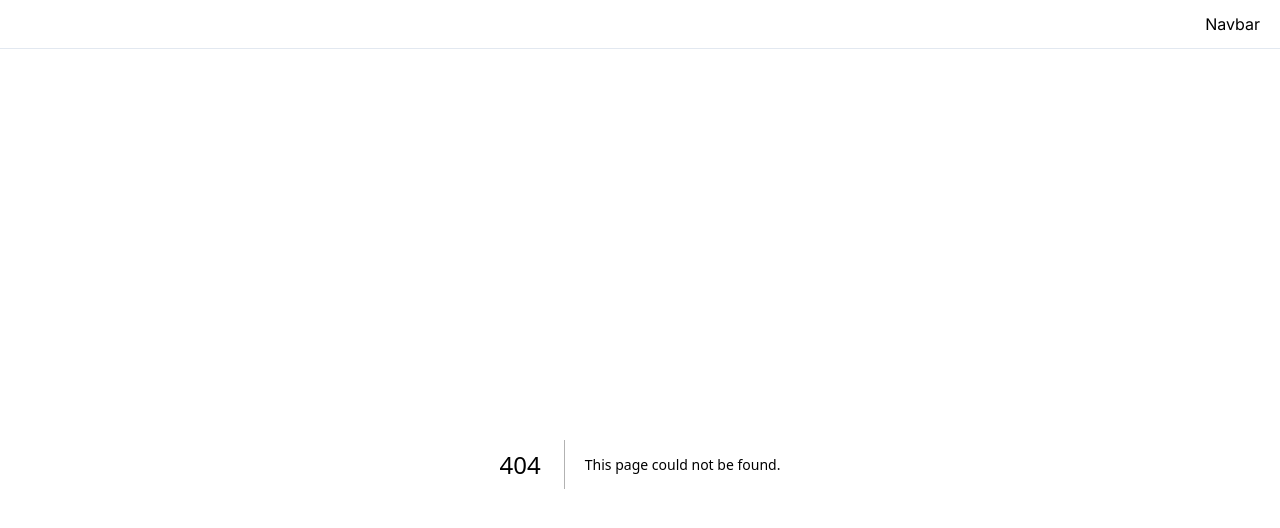
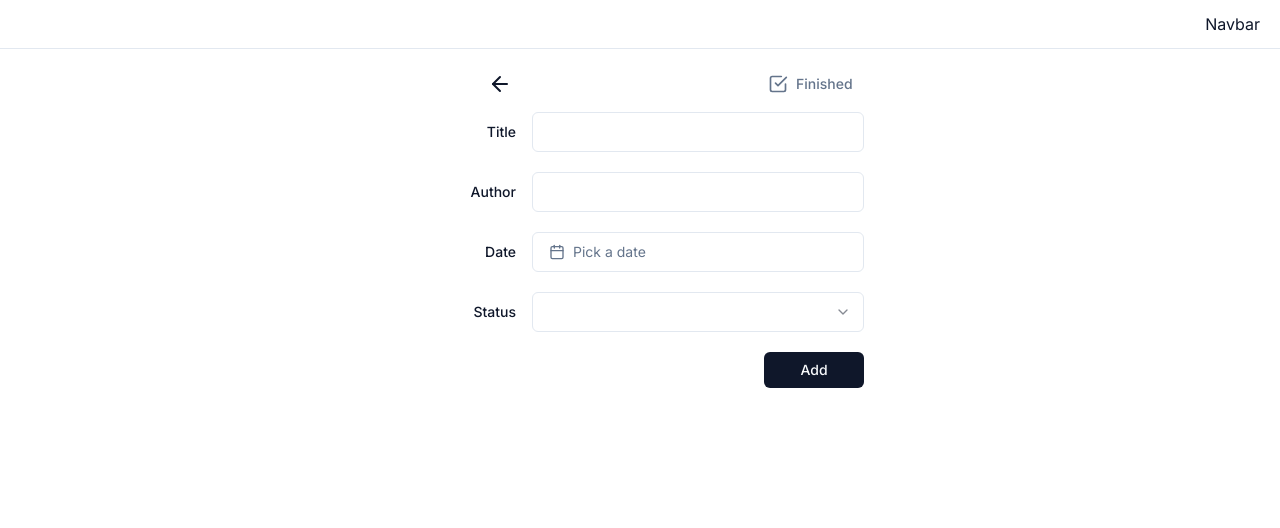
Before and after one commit to barbatus/assess, a Next.js app: page /edit/1 in a window 1280 px wide. Before the commit this address had no page. Shown: the top 528 px of the page. Built offline with nearby package versions, Linux system fonts and the light colour scheme.

Commit message:
Add user book edit page Remove finished from the books table and add navigation to the edit page Add finished button and rate popup to the edit page

```diff
--- a/components/book-form.tsx
+++ b/components/book-form.tsx
@@ -25,7 +25,7 @@ const formSchema = z.object({
   status: z.enum(["READ", "READING", "TO_READ"], { required_error: "Status is required" }),
 });
 
-export const BookForm = (props: { onBookAdded: (book: UserBook) => void }) => {
+export const BookForm = (props: { onDone: (book: UserBook) => void }) => {
   const {
     register,
     formState: { errors, isValid },
@@ -42,10 +42,10 @@ export const BookForm = (props: { onBookAdded: (book: UserBook) => void }) => {
     async (values: TypeOf<typeof formSchema>) => {
       const newBook = await addBook(values);
       if (newBook) {
-        props.onBookAdded(newBook);
+        props.onDone(newBook);
       }
     },
-    [props.onBookAdded],
+    [props.onDone],
   );
 
   return (
--- a/components/books.tsx
+++ b/components/books.tsx
@@ -1,8 +1,7 @@
-import { useState, useMemo, useCallback } from "react";
+import { useState, useMemo } from "react";
 import set from "lodash.set";
-import { Rating } from "react-simple-star-rating";
 import { ColumnDef, SortingState, ColumnFiltersState } from "@tanstack/react-table";
-import { ArrowUp, ArrowDown } from "lucide-react";
+import { ArrowUp, ArrowDown, EyeIcon } from "lucide-react";
 import { useRouter } from "next/router";
 
 import {
@@ -15,7 +14,6 @@ import { useUserBooks } from "~/hooks/user-books";
 
 import { Button } from "./ui/button";
 import { Input } from "./ui/input";
-import { Dialog, DialogContent, DialogFooter, DialogHeader, DialogTitle } from "./ui/dialog";
 import { DataTable } from "./data-table";
 
 export const columns: ColumnDef<UserBook>[] = [
@@ -122,51 +120,21 @@ export const BooksTable = (opts: { status: "READ" | "READING" | "TO_READ" }) =>
     status: opts.status,
   });
 
-  const [finishBookId, setFinishBookId] = useState<UserBook["id"] | null>(null);
-  const onFinish = (bookId: UserBook["id"]) => {
-    setFinishBookId(bookId);
-  };
-
   const tableColumns = useMemo(() => {
-    if (opts.status === "READ") return columns;
     return columns.concat({
       header: "Actions",
       cell: ({ row }) => {
         return (
-          <Button size="sm" onClick={() => onFinish(row.original.id)}>
-            Finish
+          <Button size="sm" variant="ghost" onClick={() => router.push(`/edit/${row.original.id}`)}>
+            <EyeIcon className="w-5" />
           </Button>
         );
       },
     });
   }, [opts.status]);
 
-  const [rating, setRating] = useState<number>(0);
-
-  const onClose = useCallback(() => {
-    setFinishBookId(null);
-  }, []);
-
   return (
     <>
-      {!!finishBookId && (
-        <Dialog open onOpenChange={onClose}>
-          <DialogContent className="sm:max-w-[425px]">
-            <DialogHeader>
-              <DialogTitle>Rate</DialogTitle>
-            </DialogHeader>
-            <Rating onClick={setRating} />
-            <DialogFooter>
-              <Button variant="secondary" size="sm" onClick={onClose}>
-                Cancel
-              </Button>
-              <Button type="submit" size="sm">
-                Ok
-              </Button>
-            </DialogFooter>
-          </DialogContent>
-        </Dialog>
-      )}
       <DataTable
         columns={tableColumns}
         data={books}
--- a/pages/add.tsx
+++ b/pages/add.tsx
@@ -17,7 +17,7 @@ export default function Create() {
           <ArrowLeft className="h-6 w-6" />
         </Button>
       </div>
-      <BookForm onBookAdded={() => router.push("/")} />
+      <BookForm onDone={() => router.push("/")} />
     </div>
   );
 }
--- /dev/null
+++ b/pages/edit/[id].tsx
@@ -0,0 +1,75 @@
+import { useState, useCallback } from "react";
+import { useRouter } from "next/router";
+import { ArrowLeft, CheckSquareIcon } from "lucide-react";
+import { Rating } from "react-simple-star-rating";
+
+import { BookForm } from "~/components/book-form";
+import { Button } from "~/components/ui/button";
+import {
+  Dialog,
+  DialogContent,
+  DialogFooter,
+  DialogHeader,
+  DialogTitle,
+} from "~/components/ui/dialog";
+
+import { UserBook } from "~/prisma/generated/type-graphql";
+
+import { useUserBook } from "~/hooks/user-book";
+
+export default function Edit() {
+  const router = useRouter();
+  const [showRate, setShowRate] = useState(false);
+  const [rating, setRating] = useState<number>(0);
+
+  const { finishBook } = useUserBook({ userId: 1, id: Number(router.query.id) });
+
+  const onFinish = useCallback(() => {
+    finishBook(rating);
+  }, [finishBook, rating]);
+
+  const onClose = useCallback(() => {
+    setShowRate(false);
+  }, []);
+
+  return (
+    <div className="flex-1">
+      {!!showRate && (
+        <Dialog open onOpenChange={onClose}>
+          <DialogContent className="sm:max-w-[425px]">
+            <DialogHeader>
+              <DialogTitle>Rate</DialogTitle>
+            </DialogHeader>
+            <Rating onClick={setRating} />
+            <DialogFooter>
+              <Button variant="secondary" size="sm" onClick={onClose}>
+                Cancel
+              </Button>
+              <Button type="submit" size="sm" onClick={onFinish}>
+                Ok
+              </Button>
+            </DialogFooter>
+          </DialogContent>
+        </Dialog>
+      )}
+      <div className="grid grid-cols-4 items-center max-w-md mx-auto">
+        <Button
+          variant="ghost"
+          className="col-start-1 w-fit ml-auto"
+          onClick={() => router.push("/")}
+        >
+          <ArrowLeft className="h-6 w-6" />
+        </Button>
+        <Button
+          variant="ghost"
+          className="col-start-4 ml-auto text-muted-foreground"
+          onClick={() => setShowRate(true)}
+        >
+          <CheckSquareIcon className="h-5 w-5 mr-2" />
+          Finished
+        </Button>
+      </div>
+      <BookForm onDone={() => router.push("/")} />
+    </div>
+  );
+}
```
